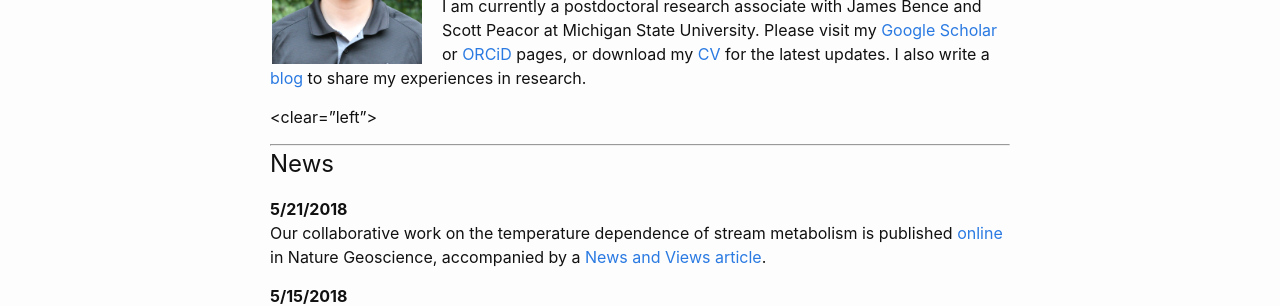
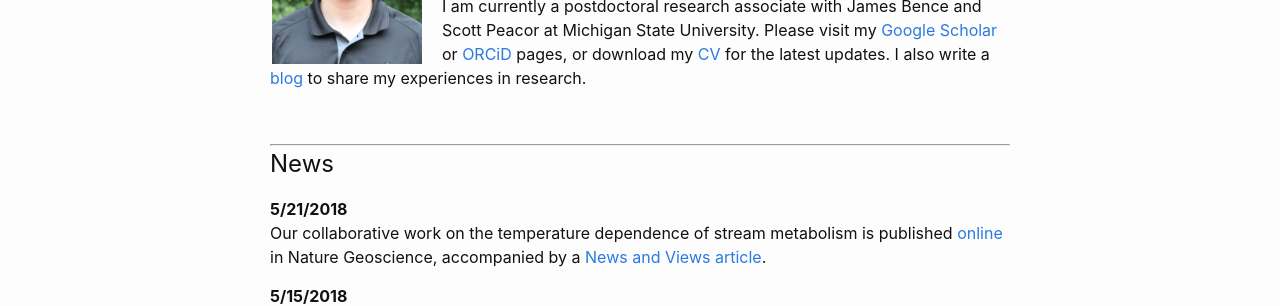
Before and after one commit to songchao1986/songchao1986.github.io, a Jekyll site: the page built from index.md, in a window 1280 px wide. Shown: the part 233-539 px from the top of the page. Built offline with Jekyll 4.4.1, drawn with Linux system fonts in a browser that asks for light colours.

Commit message:
Update index.md

```diff
--- a/index.md
+++ b/index.md
@@ -8,9 +8,10 @@ title: Home
 I am a quantitative ecosystem ecologist. My research spans multiple subfields of ecology but shares a unified theme of linking empirical patterns to the processes generating them. I strive to search for universalities in ecology. I also have a keen interest in statistics and its application in ecology.</p>
 
 <p>I am currently a postdoctoral research associate with James Bence and Scott Peacor at Michigan State University. Please visit my <a href="https://scholar.google.com/citations?user=farbSBEAAAAJ&hl=en">Google Scholar</a> or <a href="https://orcid.org/0000-0001-8225-4490">ORCiD</a> pages, or download my <a href="/files/CV_Song.pdf">CV</a> for the latest updates. I also write a <a href="http://songchao1986.wordpress.com">blog</a> to share my experiences in research.
-</p> <clear="left">
+</p>
+<br clear="left"/>
+<hr>
 
----
 ## News
 
 **5/21/2018**
```
